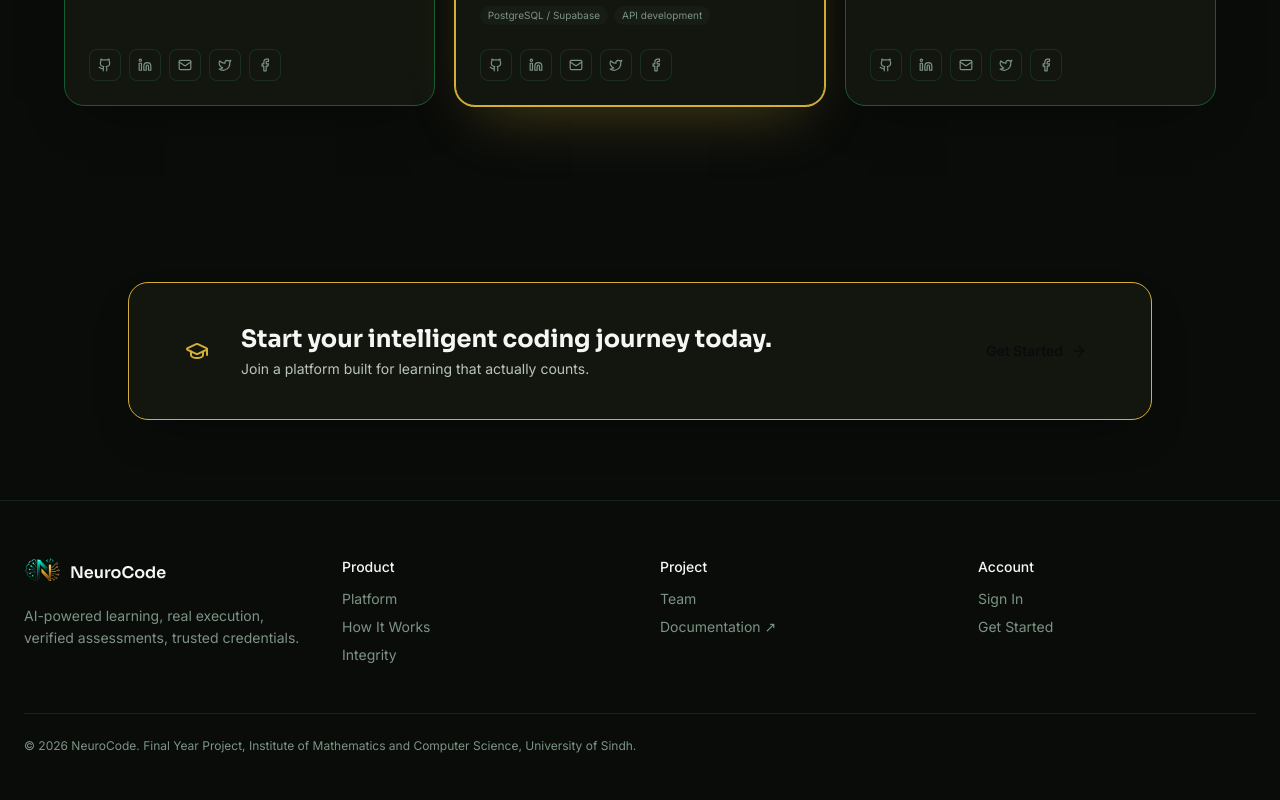
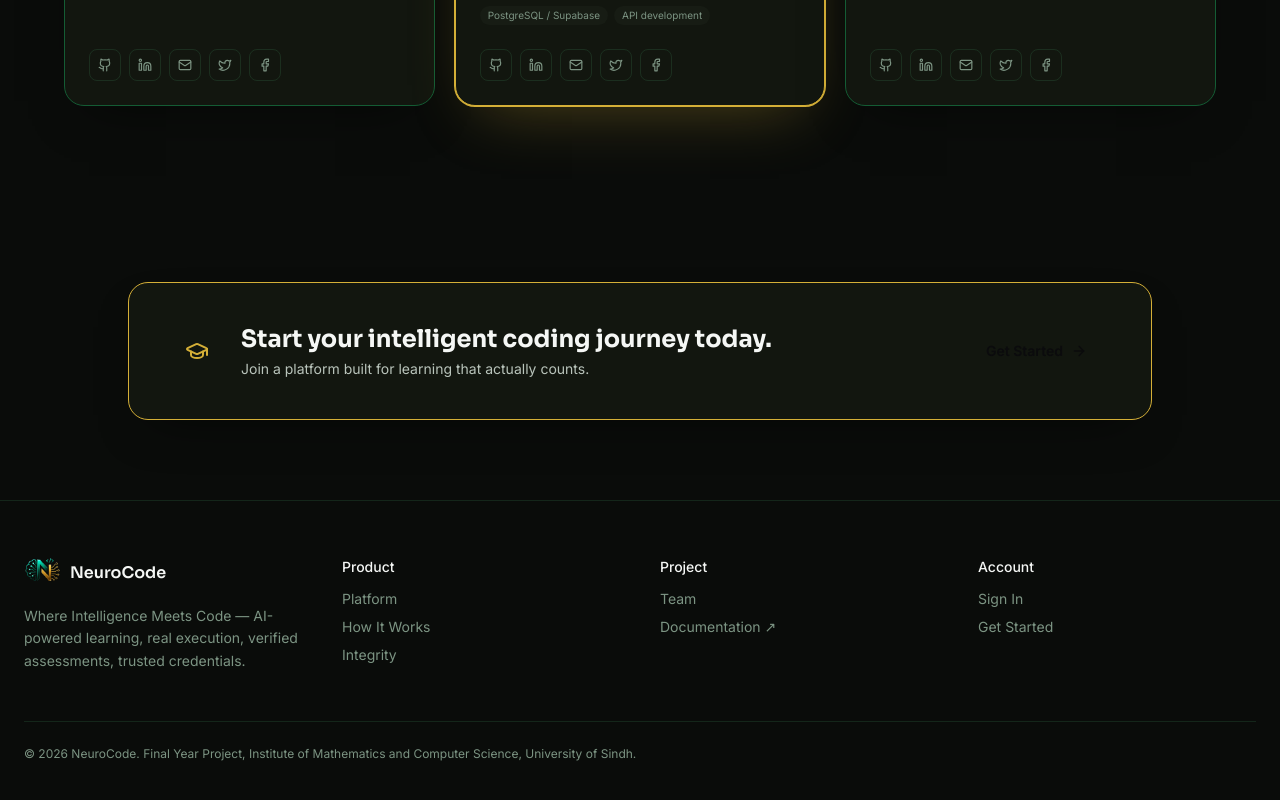
Before and after one commit to mibrahim-O2/NueroCode-Official, a React (Vite) app in the folder frontend/: page / in a window 1280 px wide. Shown: the part 4202-5002 px from the top of the page. Built offline with nearby package versions, Linux system fonts and the light colour scheme; no server answers.

Commit message:
Landing: add tagline echo to footer brand blurb

```diff
--- a/frontend/src/components/landing/Footer.jsx
+++ b/frontend/src/components/landing/Footer.jsx
@@ -15,7 +15,8 @@ export default function Footer() {
             </span>
           </div>
           <p className="mt-4 max-w-xs text-sm leading-relaxed" style={{ color: 'var(--l-text-muted)' }}>
-            AI-powered learning, real execution, verified assessments, trusted credentials.
+            Where Intelligence Meets Code — AI-powered learning, real execution, verified
+            assessments, trusted credentials.
           </p>
         </div>
 
```
